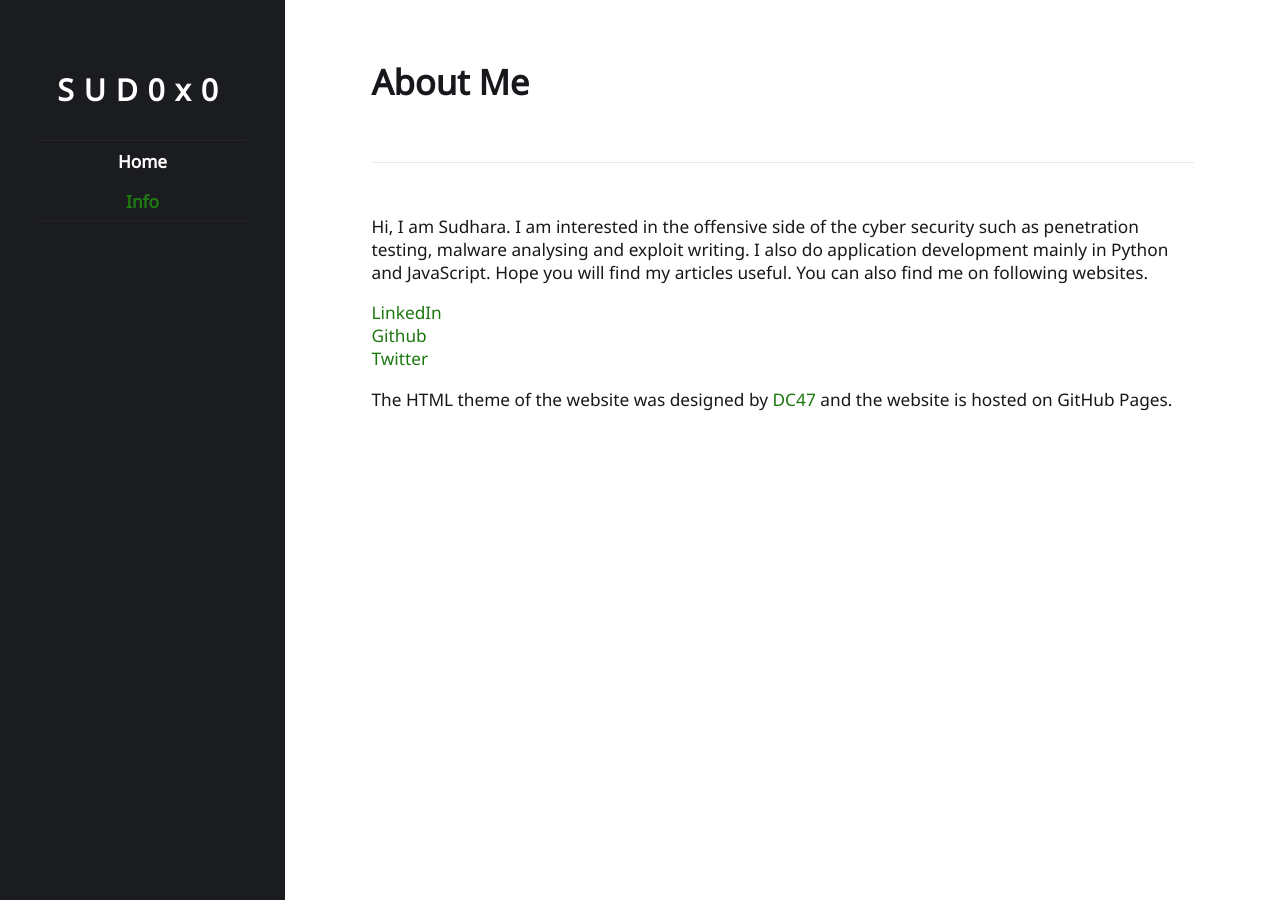
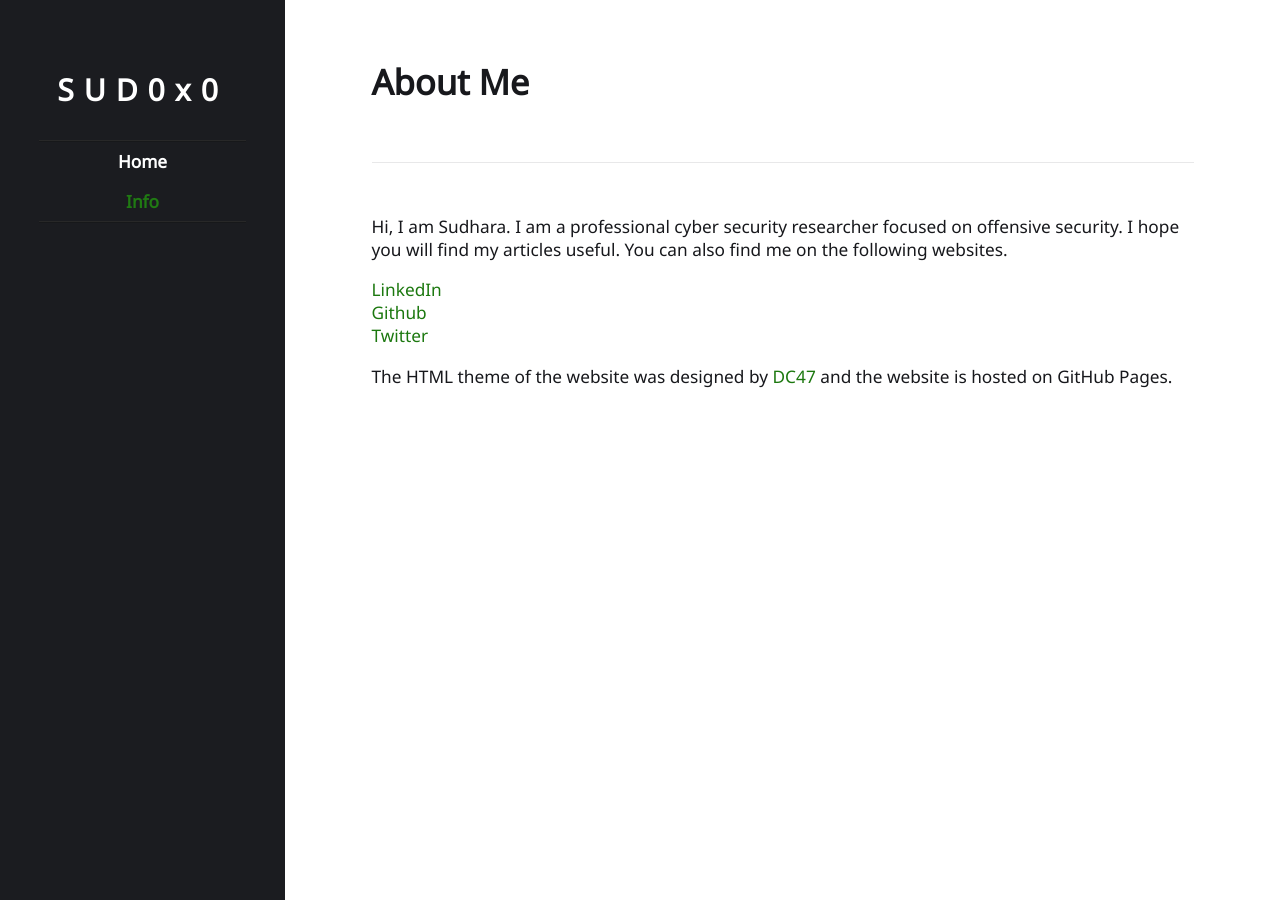
Before and after one commit to sud0x0/SUD0x0, a Jekyll site: the page built from about.html, in a window 1280 px wide. Built offline with Jekyll 4.4.1, drawn with Linux system fonts in a browser that asks for light colours.

Commit message:
Update about.html

```diff
--- a/about.html
+++ b/about.html
@@ -7,8 +7,7 @@ title: About
   <h1>About Me</h1>
 </div>
 <div class="x_0x0">
-  <p>Hi, I am Sudhara. I am interested in the offensive side of the cyber security such as penetration testing, malware analysing and exploit writing. I also do application development mainly in Python and JavaScript. Hope you will find my articles useful.
-You can also find me on following websites.</p>
+  <p>Hi, I am Sudhara. I am a professional cyber security researcher focused on offensive security. I hope you will find my articles useful. You can also find me on the following websites.</p>
   <a href="https://www.linkedin.com/in/sudhara/" target="_blank">LinkedIn </a></br>
   <a href="https://github.com/sud0x0" target="_blank">Github </a></br>
   <a href="https://twitter.com/sud0x0" target="_blank">Twitter </a></br>
```
